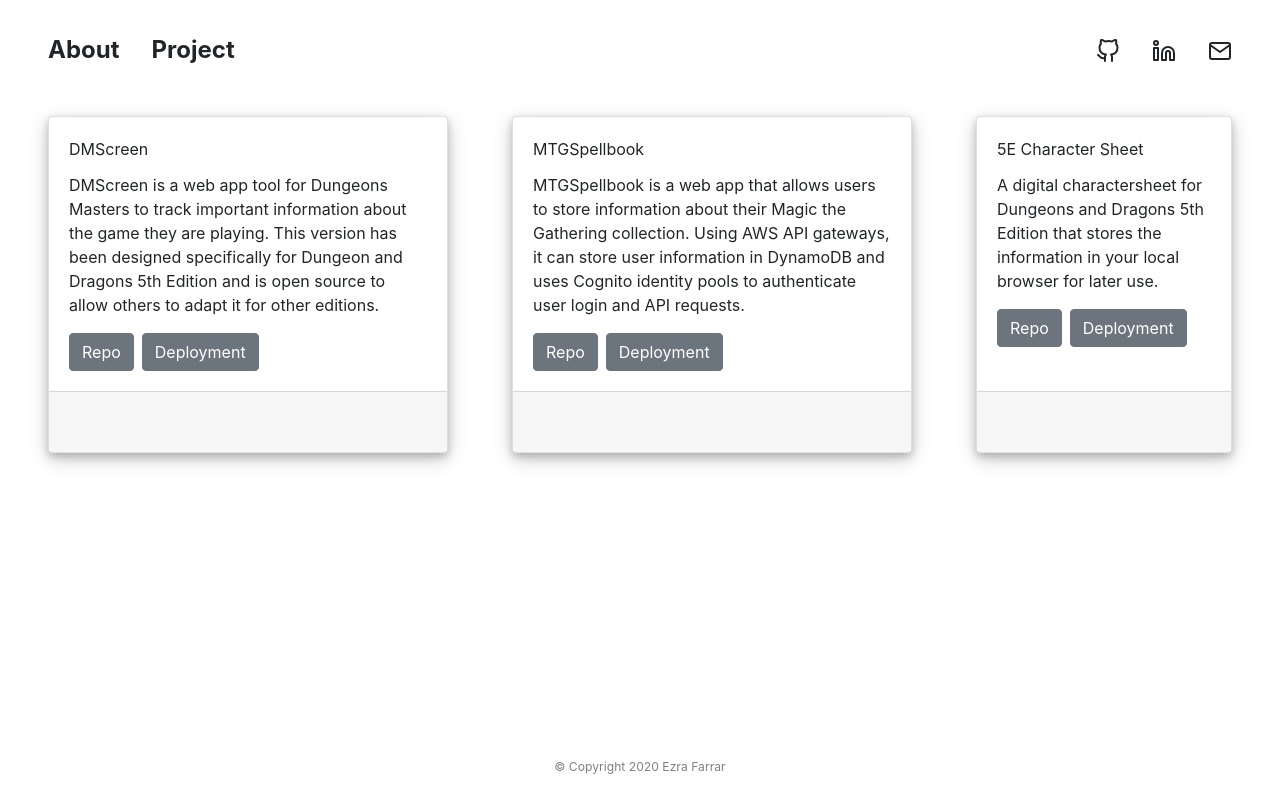
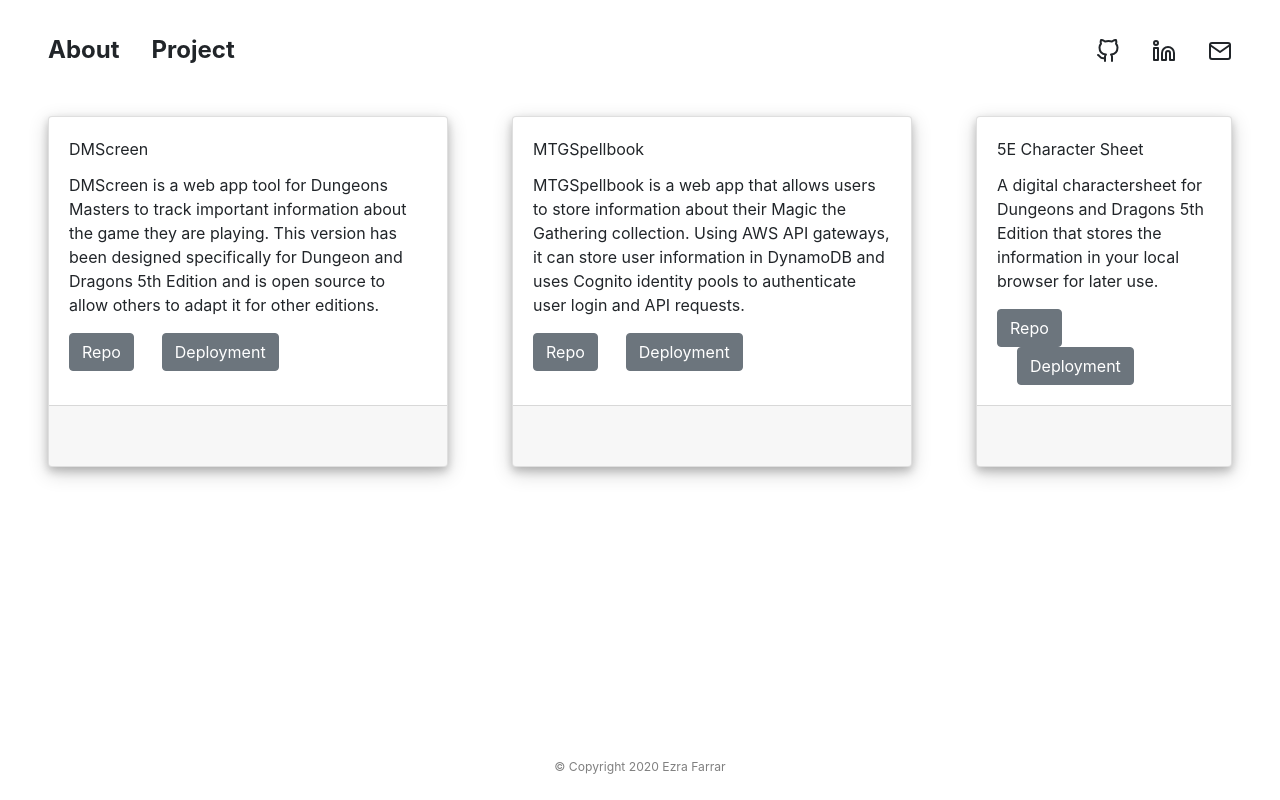
Before and after one commit to FarrarE/portfolio-spa, a React (Create React App) app: page /projects in a window 1280 px wide. Built offline with nearby package versions, Linux system fonts and the light colour scheme; some icons are missing.

Commit message:
Added repo and deployment links.

```diff
--- a/src/Components/Header/styles.scss
+++ b/src/Components/Header/styles.scss
@@ -1,11 +1,6 @@
 .navbar{
     font-weight: bold;
     font-size: 1.5rem;
-}
-
-.social{
-
-}
 
     a:link {
         text-decoration: none;
@@ -16,3 +11,4 @@ a:visited {
         text-decoration: none;
         color:inherit;
     }
+}
--- a/src/containers/Projects/index.js
+++ b/src/containers/Projects/index.js
@@ -1,5 +1,5 @@
 import React from 'react';
-import {
+import { CardLink, Badge,
   UncontrolledPopover, PopoverHeader, PopoverBody,
   Card, CardImg, CardText, CardBody,
   CardTitle, CardSubtitle, Button, CardHeader, CardFooter
@@ -14,8 +14,12 @@ function Projects() {
         <CardBody>
           <CardTitle>DMScreen</CardTitle>
           <CardText>DMScreen is a web app tool for Dungeons Masters to track important information about the game they are playing. This version has been designed specifically for Dungeon and Dragons 5th Edition and is open source to allow others to adapt it for other editions.</CardText>
+          <CardLink href="https://github.com/FarrarE/DMScreen?" target="_blank">
             <Button>Repo</Button>
+          </CardLink>
+          <CardLink href="https://master.d1w4ohx8frzj9u.amplifyapp.com/?" target="_blank">
             <Button>Deployment</Button>
+          </CardLink>
         </CardBody>
         <CardFooter className="card-footer">
           <i id="reactPopover" class="devicon-react-original colored"></i>
@@ -28,8 +32,12 @@ function Projects() {
           <CardTitle>MTGSpellbook</CardTitle>
           <CardText>MTGSpellbook is a web app that allows users to store information about their Magic the Gathering collection. Using AWS API gateways, it can store user information in DynamoDB and uses Cognito identity pools to authenticate user login and API requests.
           </CardText>
+          <CardLink href="https://github.com/FarrarE/mtgspellbook?" target="_blank">
             <Button>Repo</Button>
+          </CardLink>
+          <CardLink href="https://prod.dv0y2bh0z5aj9.amplifyapp.com/?" target="_blank">
             <Button>Deployment</Button>
+          </CardLink>
         </CardBody>
         <CardFooter className="card-footer">
           <i id="reactPopover" class="devicon-react-original colored"></i>
@@ -42,8 +50,12 @@ function Projects() {
         <CardBody>
           <CardTitle>5E Character Sheet</CardTitle>
           <CardText>A digital charactersheet for Dungeons and Dragons 5th Edition that stores the information in your local browser for later use.</CardText>
+          <CardLink href="https://github.com/FarrarE/5eCharacterSheet?" target="_blank">
             <Button>Repo</Button>
+          </CardLink>
+          <CardLink href="https://farrare.github.io/5eCharacterSheet/?" target="_blank">
             <Button>Deployment</Button>
+          </CardLink>
         </CardBody>
         <CardFooter className="card-footer">
           <i id="bootstrapPopover" class="devicon-bootstrap-plain colored"></i>
--- a/src/containers/Projects/styles.scss
+++ b/src/containers/Projects/styles.scss
@@ -5,9 +5,6 @@
         margin:2rem;
         max-width:25rem;
         box-shadow: 0 4px 8px 0 rgba(0, 0, 0, 0.2), 0 6px 20px 0 rgba(0, 0, 0, 0.19);
-    }
-    button{
-        margin-right:.5rem
     }
     .card-footer > *{
         font-size: 1.5rem;
@@ -18,7 +15,7 @@
     }
 }
 
-@media only screen and (max-width: 600px) {
+@media only screen and (max-width: 700px) {
     .Projects{
         flex-direction: column;
     }
--- a/src/index.css
+++ b/src/index.css
@@ -1,10 +1,11 @@
-body {
+body,html {
   margin: 0;
   font-family: -apple-system, BlinkMacSystemFont, 'Segoe UI', 'Roboto', 'Oxygen',
     'Ubuntu', 'Cantarell', 'Fira Sans', 'Droid Sans', 'Helvetica Neue',
     sans-serif;
   -webkit-font-smoothing: antialiased;
   -moz-osx-font-smoothing: grayscale;
+  overflow-x: hidden;
 }
 
 code {
```
Lines whose indentation alone changed are shown as unchanged.
